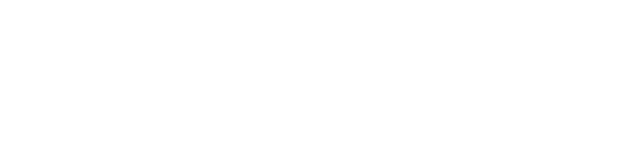
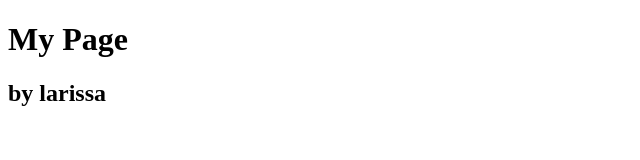
Before and after one commit to lagcrs/gama-academy, a plain HTML site: page index.html in a window 1280 px wide. Shown: the whole page, without its empty margins (0-640 px from the left). Drawn offline with Linux system fonts and the light colour scheme.

Commit message:
Inclusao de um subtitulo

```diff
--- a/index.html
+++ b/index.html
@@ -6,6 +6,7 @@
     <title>Document</title>
 </head>
 <body>
-
+    <h1>My Page</h1>
+    <h2>by larissa</h2>
 </body>
 </html>
```
